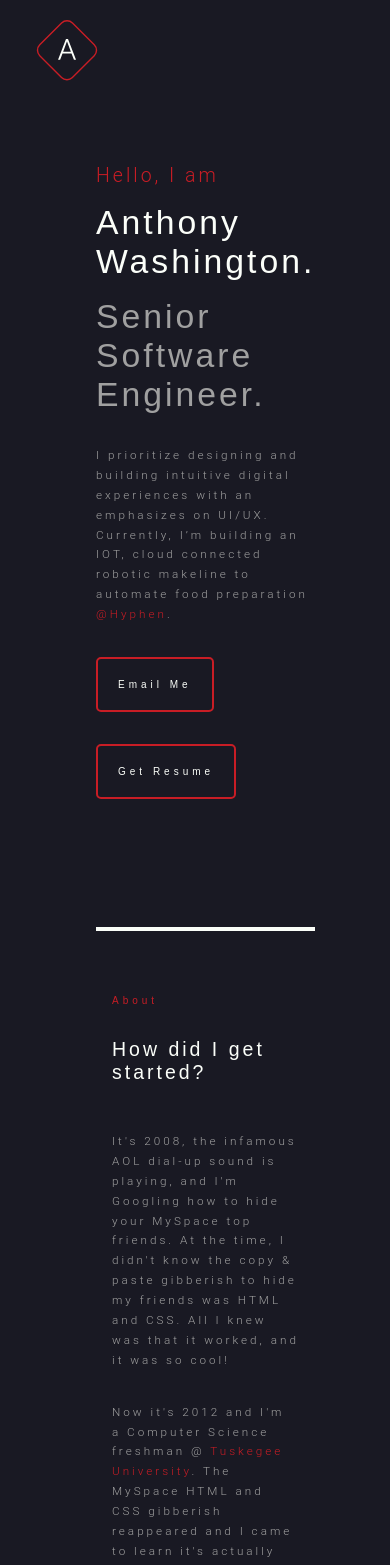
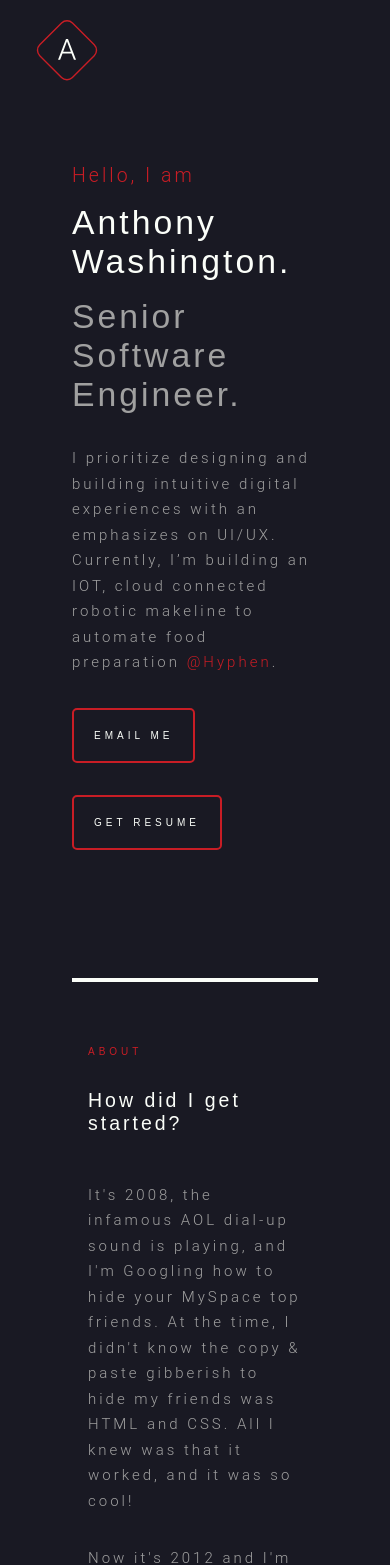
Before and after one commit to antwash/antdwash.com, a Next.js app: page / in a window 390 px wide. Shown: the top 1565 px of the page. Built offline with nearby package versions, Linux system fonts and the light colour scheme; a web font is replaced by a local one.

Commit message:
styles tweaks to layout, about and text component

```diff
--- a/components/layout.tsx
+++ b/components/layout.tsx
@@ -23,8 +23,8 @@ const useStyles = createUseStyles((theme) => ({
 
   "@media (max-width: 48rem)": {
     content: {
-      marginLeft: theme.spacing.lg,
-      marginRight: theme.spacing.lg,
+      marginLeft: theme.spacing.sm,
+      marginRight: theme.spacing.sm,
     },
   },
 }))
--- a/components/sections/about.tsx
+++ b/components/sections/about.tsx
@@ -57,7 +57,7 @@ export const About = () => {
       alignItems: "center",
     },
     image: {
-      borderRadius: theme.spacing.md,
+      borderRadius: theme.spacing.sm,
     },
 
     "@media (max-width: 64rem)": {
--- a/components/text.tsx
+++ b/components/text.tsx
@@ -57,12 +57,13 @@ export const Text = ({
       fontSize: `clamp(${pFontSize}, 5vw, ${h4FontSize})`,
     },
     p: {
-      fontSize: `clamp(${captionFontSize}, 3vw, ${pFontSize})`,
+      fontSize: pFontSize,
       lineHeight: "170%",
     },
     caption: {
       fontSize: captionFontSize,
       letterSpacing: ".4rem",
+      textTransform: "uppercase",
     },
     primary: {
       color: theme.palette.primary,
```
